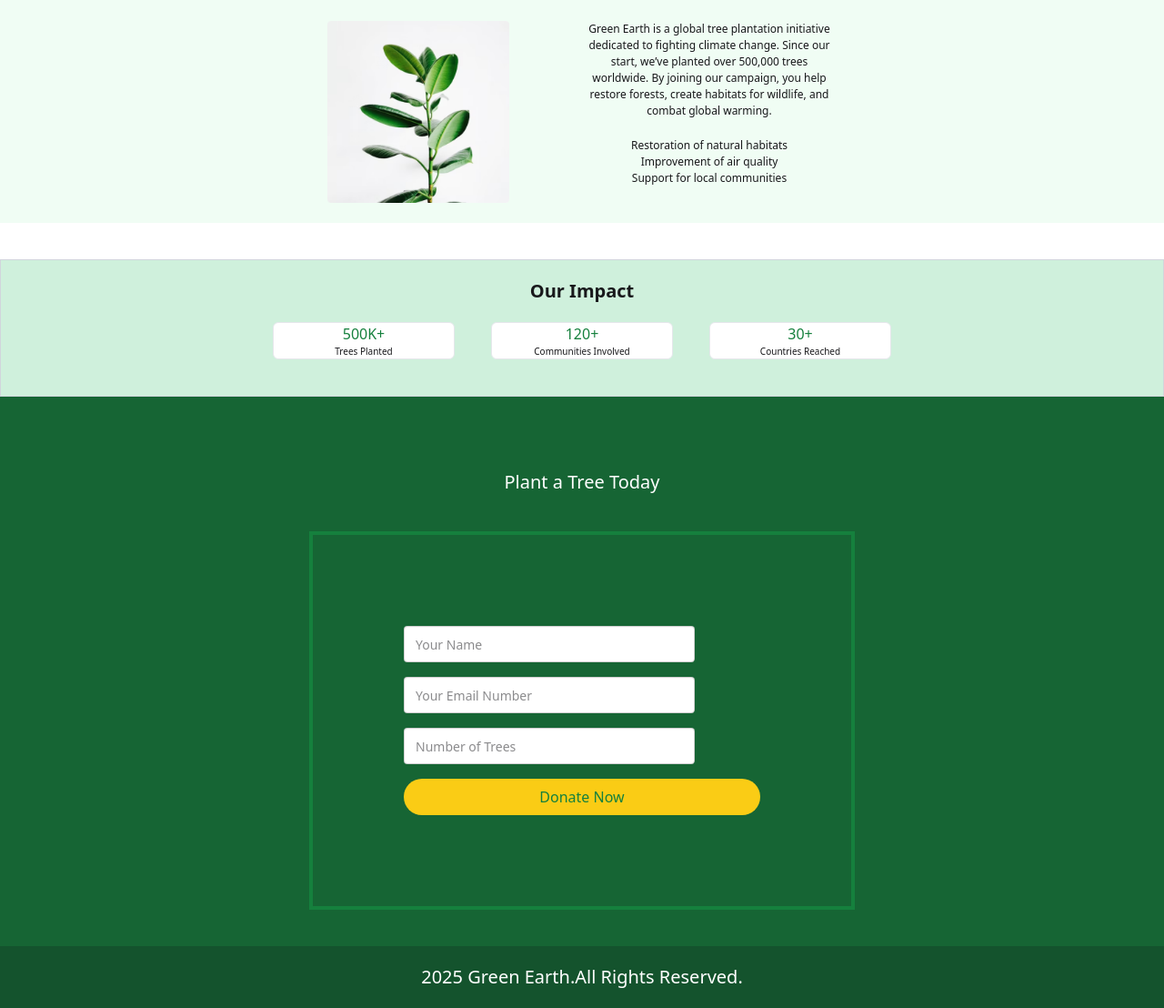
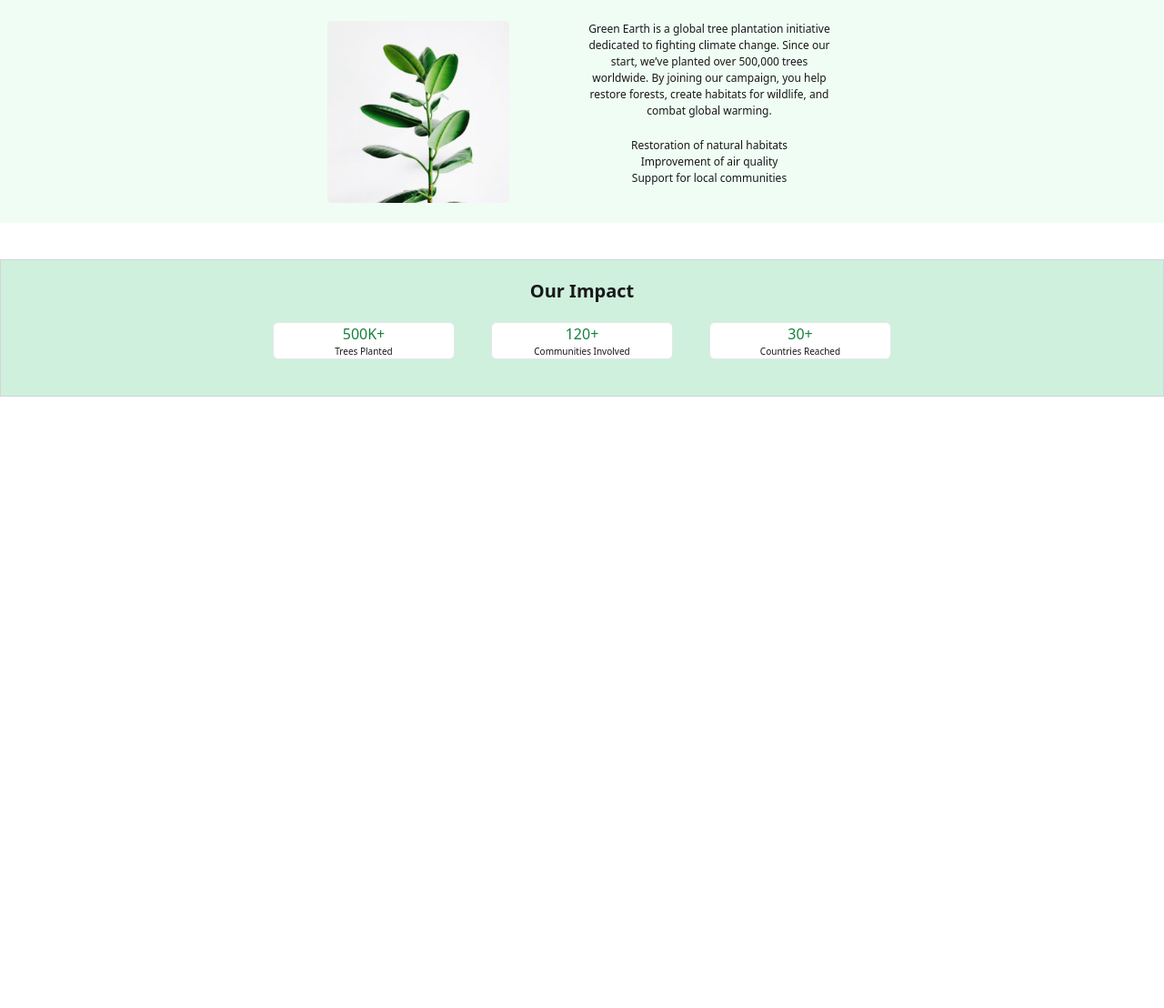
Before and after one commit to Bishal107654/Assinment-06, a plain HTML site: page index.html in a window 1280 px wide. Shown: the part 653-1761 px from the top of the page at 91% size. After the commit the page ends 1089 px from the top, so only its background shows below. Drawn offline with nearby package versions, Linux system fonts and the light colour scheme; no server answers.

Commit message:
third commit

```diff
--- a/index.html
+++ b/index.html
@@ -140,25 +140,6 @@
 </section>
 
 
-<footer class="bg-[#166534] p-10">
-         <h1 class="text-white text-center text-xl p-10">Plant a Tree Today</h1>
-
-        <div class="border-4 border-[#15803D] flex items-center justify-center w-[50%] mx-auto p-5">
-  <div class="flex flex-col gap-4 w-full m-20">
-    <input type="text" placeholder="Your Name" class="input" />
-    <input type="email" placeholder="Your Email Number" class="input" />
-    <input type="text" placeholder="Number of Trees" class="input" />
-    <button class="bg-[#FACC15] text-[#15803D] rounded-3xl py-2 ">Donate Now</button>
-  </div>
-</div>
-
-</footer>
-<footer class=" w-full mx-auto ">
-    <div class="bg-[#14532D] w-full ">
-    <h2 class="text-white text-center p-5 text-xl">2025 Green Earth.All Rights Reserved.</h2>
-
-</div>
-</footer>
 
 <script src="script.js"></script>
 </body>
```
